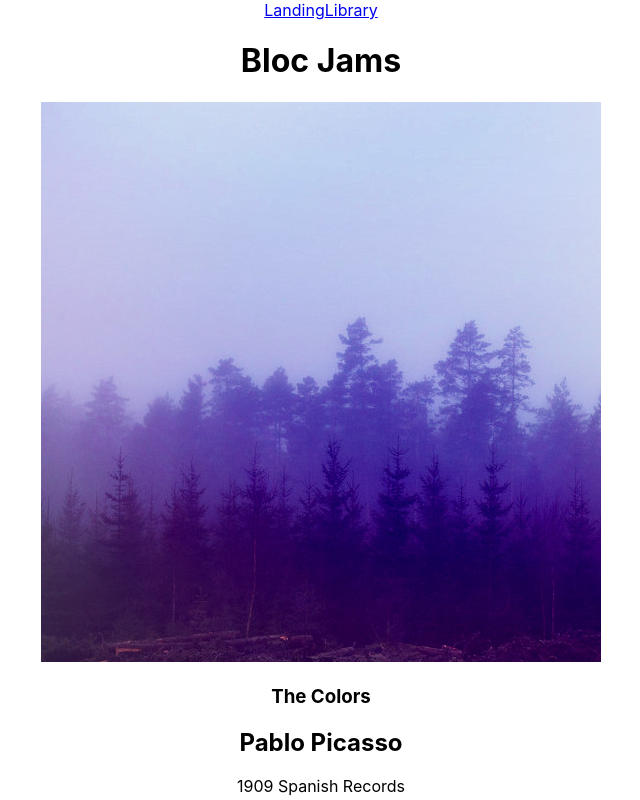
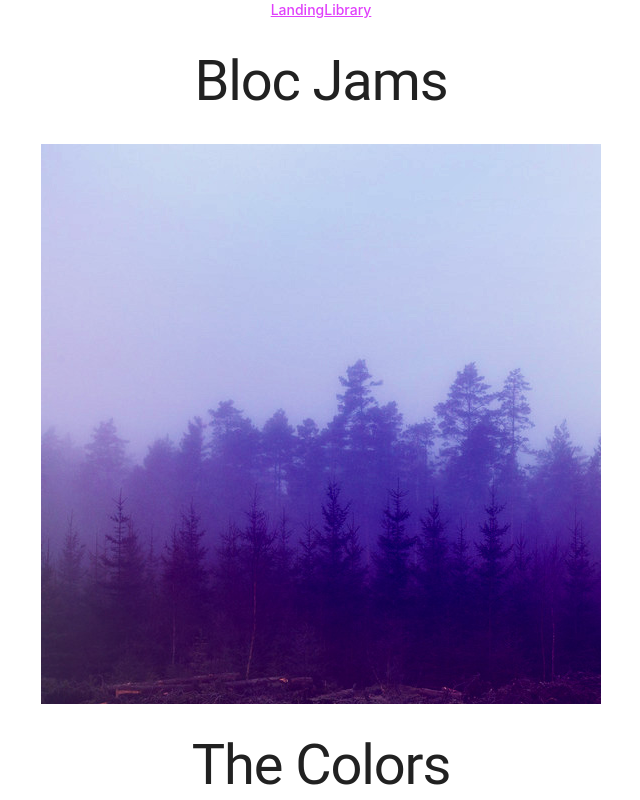
Before and after one commit to peskywabbit1/bloc-jams-react, a React (Create React App) app: page /album/the-colors in a window 1280 px wide. Shown: the top 800 px of the page, without its empty margins (319-959 px from the left). Built offline with nearby package versions, Linux system fonts and the light colour scheme; some icons are missing.

Commit message:
draft 1 Styling Project

```diff
--- a/public/index.html
+++ b/public/index.html
@@ -3,6 +3,9 @@
   <head>
     <meta charset="utf-8" />
     <link rel="shortcut icon" href="%PUBLIC_URL%/favicon.ico" />
+    <link rel="stylesheet" href="https://fonts.googleapis.com/icon?family=Material+Icons">
+<link rel="stylesheet" href="https://code.getmdl.io/1.3.0/material.indigo-pink.min.css">
+
     <meta
       name="viewport"
       content="width=device-width, initial-scale=1, shrink-to-fit=no"
@@ -24,6 +27,7 @@
     -->
     <link rel="stylesheet" type="text/css" href="https://unpkg.com/ionicons@4.2.4/dist/css/ionicons.min.css">
     <title>React App</title>
+    <link rel="stylesheet" href="https://code.getmdl.io/1.3.0/material.deep_purple-purple.min.css" />
   </head>
   <body>
     <noscript>You need to enable JavaScript to run this app.</noscript>
--- a/src/components/Landing.js
+++ b/src/components/Landing.js
@@ -1,4 +1,5 @@
 import React from 'react';
+
 
 const Landing = () => (
   <section className="landing">
--- a/src/components/PlayerBar.css
+++ b/src/components/PlayerBar.css
@@ -3,3 +3,13 @@
 .inline-time {
   display: inline-block;
 }
+
+.demo-layout-transparent {
+  background: ('.../assets/images/womens work.jpeg') center / cover;
+}
+.demo-layout-transparent .mdl-layout__header,
+.demo-layout-transparent .mdl-layout__drawer-button {
+  /* This background is dark, so we set text to white. Use 87% black instead if
+     your background is light. */
+  color: white;
+}
```
Also changed, not shown: public/assets/images/girl wears headphones.png (added), public/assets/images/womens work.jpeg (added).
